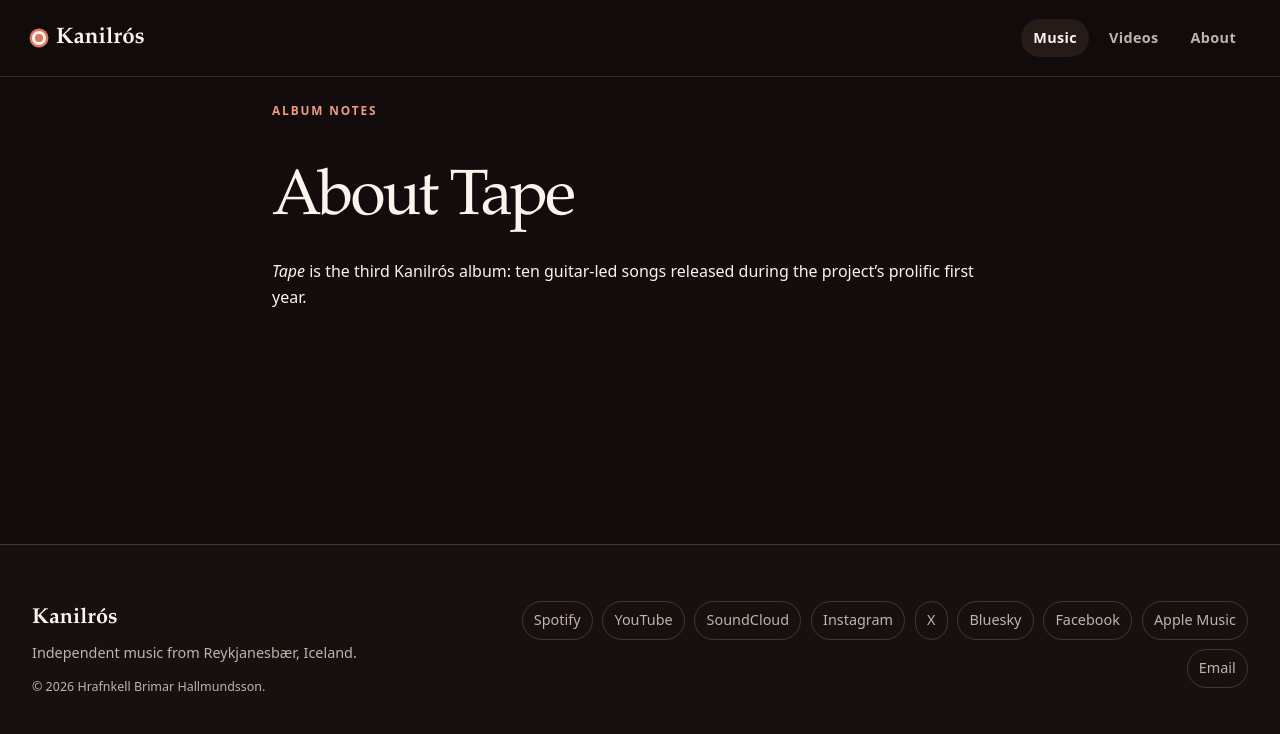
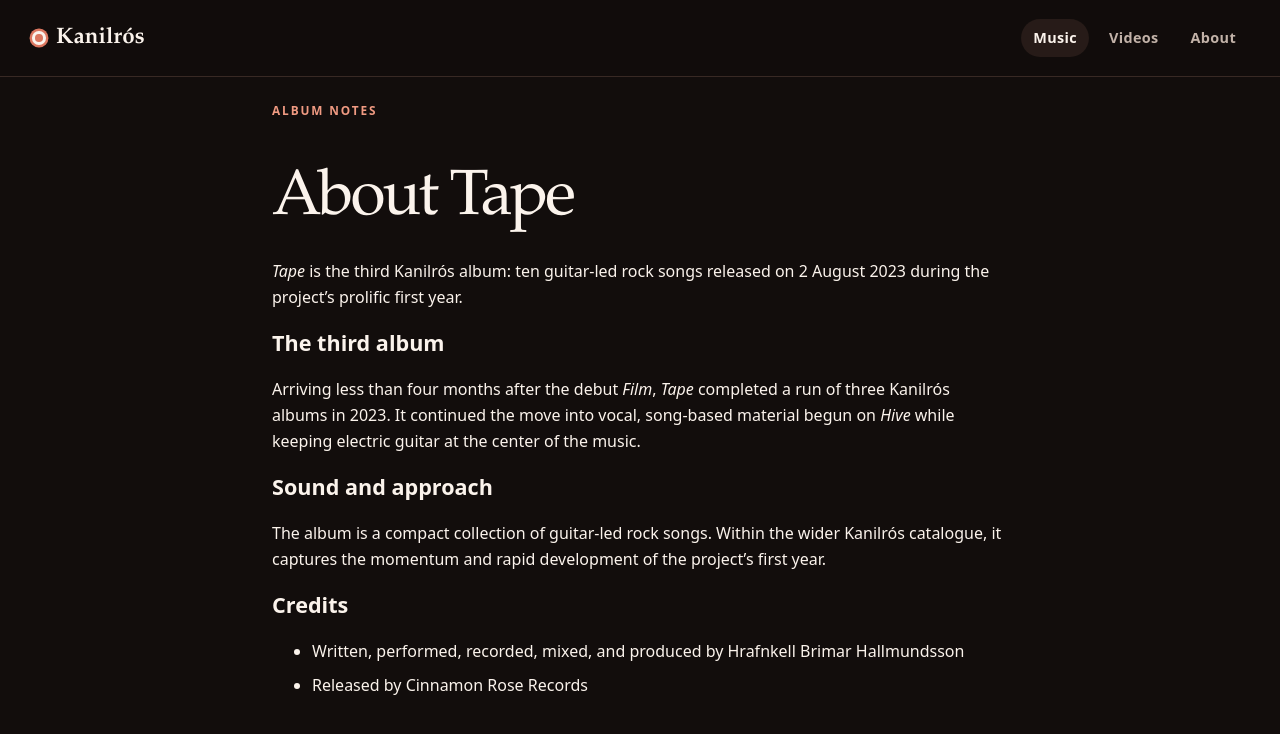
Before and after one commit to hrafnkellbrimar/kanilros, a Jekyll site: the page built from docs/_posts/2023-08-02-tape.markdown, in a window 1280 px wide and 900 px high, scrolled down 1544 px. Shown: the top 734 px of the window. Built offline with Jekyll 4.4.1, drawn with Linux system fonts in a browser that asks for light colours.

Commit message:
content templates for album pages

```diff
--- a/docs/_posts/2023-08-02-tape.markdown
+++ b/docs/_posts/2023-08-02-tape.markdown
@@ -8,4 +8,23 @@ categories: music
 image: https://is1-ssl.mzstatic.com/image/thumb/Music126/v4/15/20/4d/15204de1-5fce-8b7e-590a-3d00ace10185/artwork.jpg/1000x1000bb.jpg
 ---
 
-*Tape* is the third Kanilrós album: ten guitar-led songs released during the project’s prolific first year.
+*Tape* is the third Kanilrós album: ten guitar-led rock songs released on 2 August 2023 during the project's prolific first year.
+
+### The third album
+
+Arriving less than four months after the debut *Film*, *Tape* completed a run of three Kanilrós albums in 2023. It continued the move into vocal, song-based material begun on *Hive* while keeping electric guitar at the center of the music.
+
+<!-- Add a personal paragraph here: Was Tape written alongside Film and Hive, or did it begin after them? What connects these ten songs? Where did the album title come from? -->
+
+### Sound and approach
+
+The album is a compact collection of guitar-led rock songs. Within the wider Kanilrós catalogue, it captures the momentum and rapid development of the project's first year.
+
+<!-- Add specific details here: How did the recording process differ from the first two albums? Which songs or sounds best represent Tape for you now? -->
+
+### Credits
+
+- Written, performed, recorded, mixed, and produced by Hrafnkell Brimar Hallmundsson
+- Released by Cinnamon Rose Records
+
+<!-- Optional next step: add a "Selected tracks" section with short notes about two or three songs. -->
```
Also changed, not shown: docs/_posts/2023-06-14-film.markdown (+20 -1 lines), docs/_posts/2023-06-14-hive.markdown (+20 -1 lines), docs/_posts/2024-10-31-ghosts.markdown (+20 -1 lines), docs/_posts/2025-09-05-save-the-world.markdown (+20 -1 lines).
